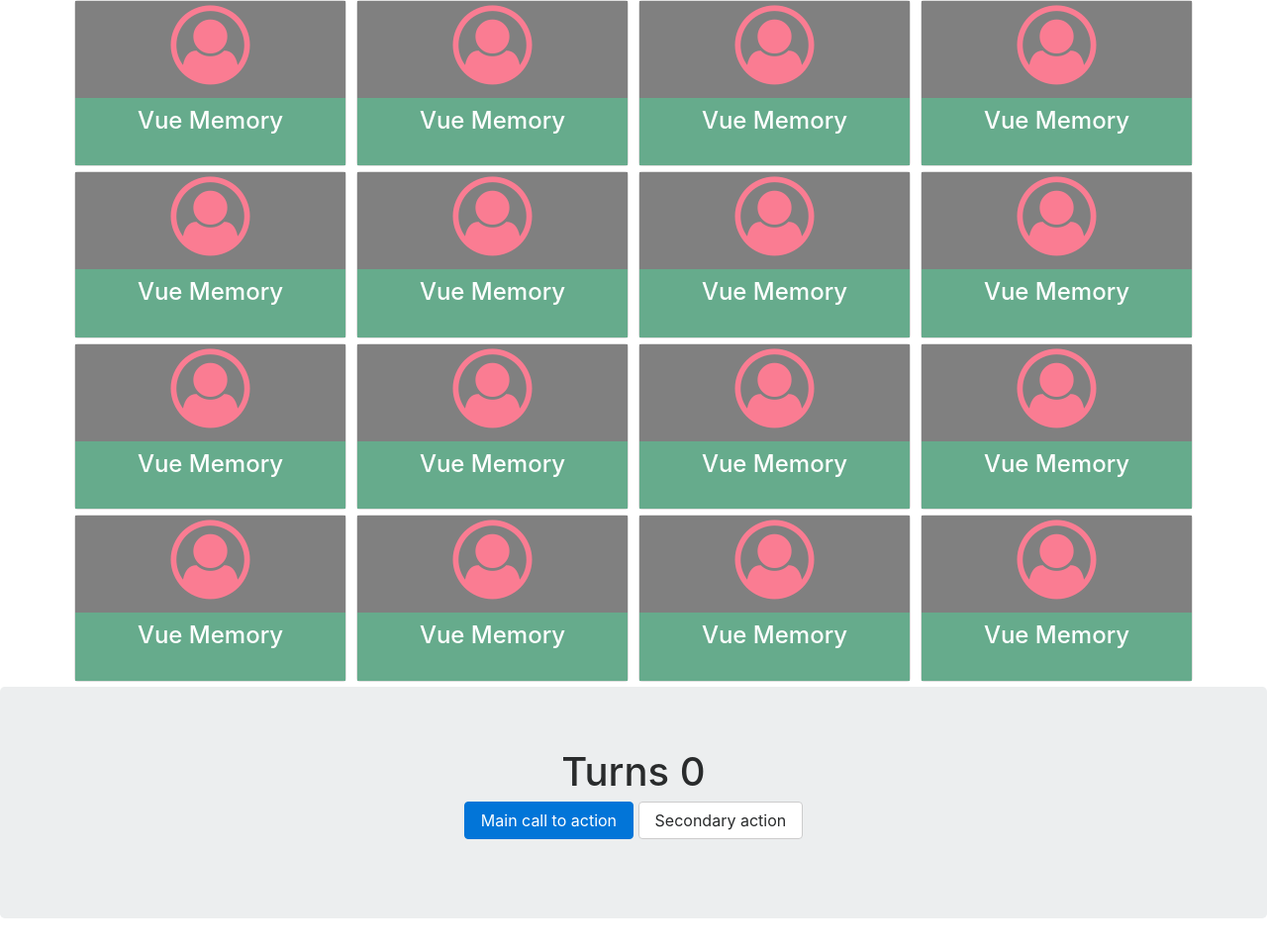
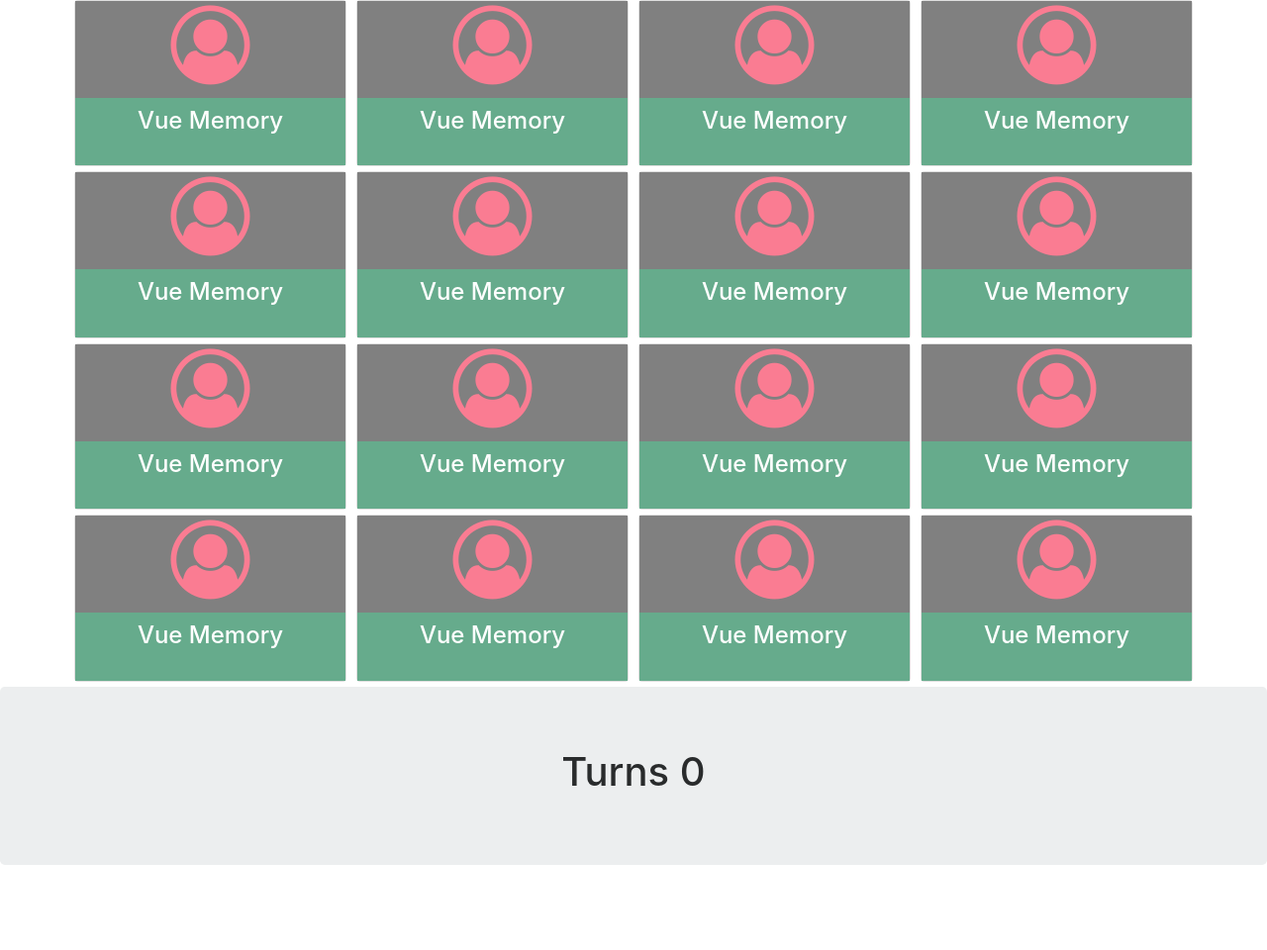
Before and after one commit to gsvaldes/vue-memory, a plain HTML site: page check-match/index.html in a window 1280 px wide. Shown: the whole page at 99% size. After the commit the page ends 906 px from the top, so only its background shows below. Drawn offline with nearby package versions, Linux system fonts and the light colour scheme.

Commit message:
add .gitignore
remove cruft from check-match/index.html

```diff
--- a/check-match/index.html
+++ b/check-match/index.html
@@ -58,13 +58,6 @@
                         <h4 class="alert-heading" v-else>No match.</h4>
                         <button class="btn btn-primary" v-on:click="nextTurn">Next Turn</button>
                     </div>
-
-
-
-                <p>
-                <a href="#" class="btn btn-primary">Main call to action</a>
-                <a href="#" class="btn btn-secondary">Secondary action</a>
-                </p>
             </div>
         </section>
     </div>
```
Also changed, not shown: 1 other file.
